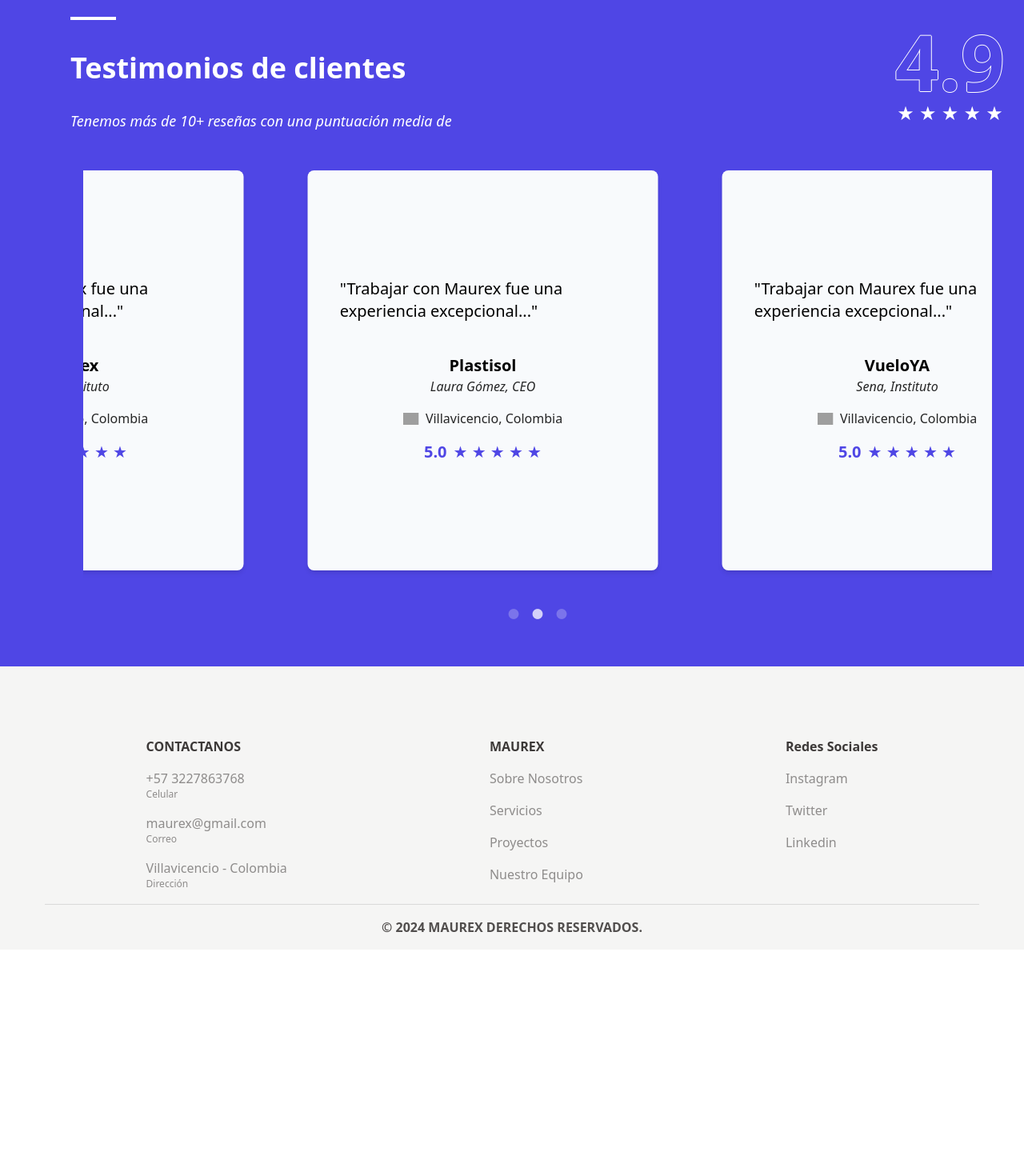
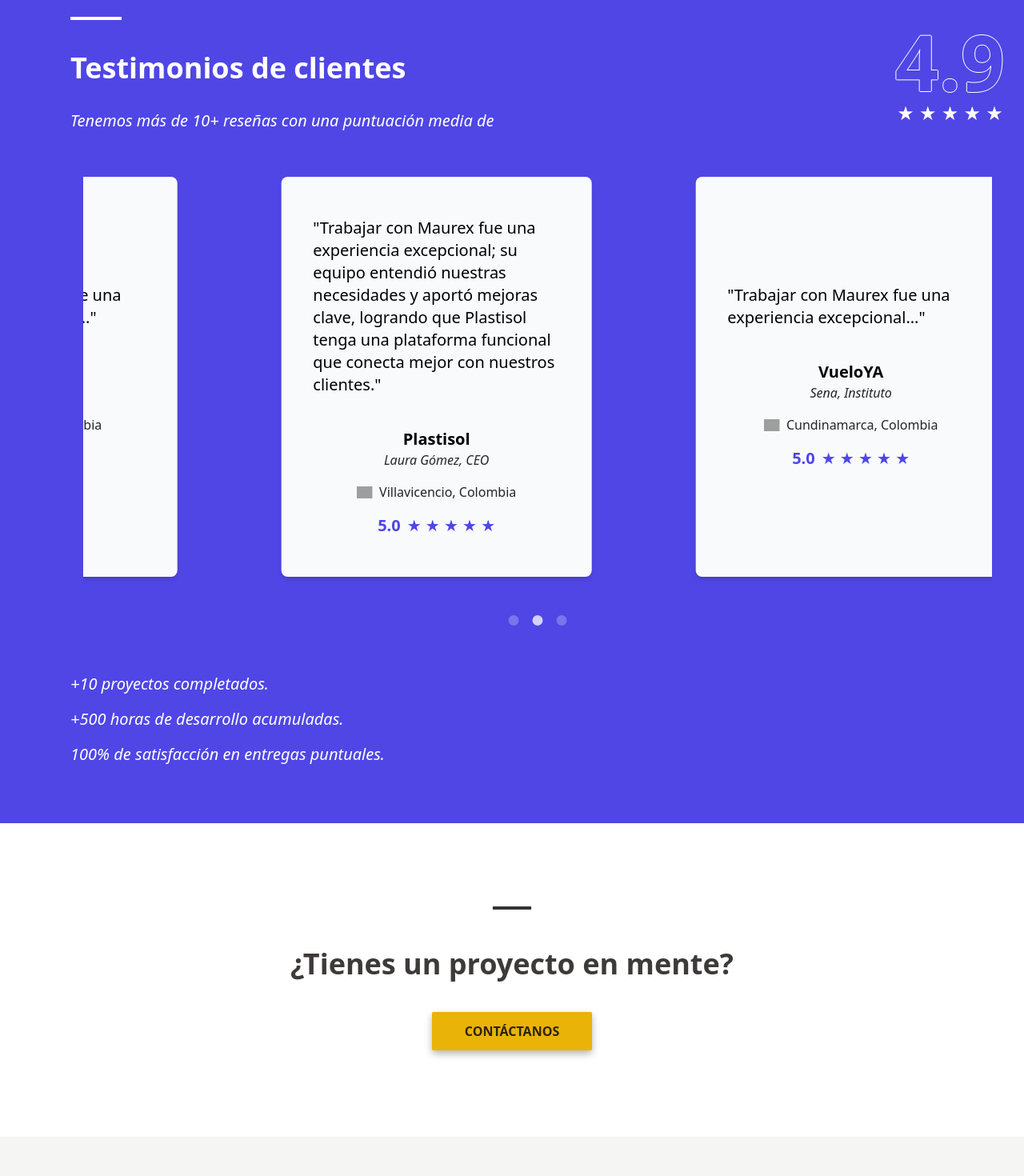
Before and after one commit to Soy-Mauricio/Maurex, a React (Vite) app: page /our-work in a window 1280 px wide. Shown: the part 2580-4050 px from the top of the page at 80% size. Before the commit the page ends 3767 px from the top, so only its background shows below. Built offline with nearby package versions, Linux system fonts and the light colour scheme; grey boxes are pictures that could not be loaded.

Commit message:
Creacion de vista Servicios 1.4

```diff
--- a/src/components/ourWorkSections/Reviews.tsx
+++ b/src/components/ourWorkSections/Reviews.tsx
@@ -14,7 +14,7 @@ interface Reviews {
 
 const reviewsData: Reviews[] = [
     {
-        description: "Trabajar con Maurex fue una experiencia excepcional...",
+        description: "Trabajar con Maurex fue una experiencia excepcional; su equipo entendió nuestras necesidades y aportó mejoras clave, logrando que Plastisol tenga una plataforma funcional que conecta mejor con nuestros clientes.",
         company: "Plastisol",
         user: "Laura Gómez, CEO",
         flag: "/assets/Img/Colombia.png",
@@ -26,7 +26,7 @@ const reviewsData: Reviews[] = [
         company: "VueloYA",
         user: "Sena, Instituto",
         flag: "/assets/Img/Colombia.png",
-        location: "Villavicencio, Colombia",
+        location: "Cundinamarca, Colombia",
         punctuation: "5.0",
     },
     {
@@ -54,11 +54,12 @@ const Reviews: React.FC = () => {
     };
 
     return (
+        <>
             <div className="container mx-auto px-4">
                 <Slider {...settings}>
                     {reviewsData.map((review, index) => (
                         <div key={index} className="px-4 mb-10"> {/* Margen entre cartas */}
-                        <div className="flex flex-col justify-center items-center bg-slate-50 p-10 rounded-lg shadow-md w-[90%] mx-auto h-[500px] ">
+                            <div className="flex flex-col justify-center items-center bg-slate-50 p-10 rounded-lg shadow-md w-[80%] mx-auto h-[500px]">
                                 <p className="text-xl">"{review.description}"</p>
                                 <div className="mt-10 text-center">
                                     <p className="font-semibold text-xl">{review.company}</p>
@@ -77,6 +78,8 @@ const Reviews: React.FC = () => {
                     ))}
                 </Slider>
             </div>
+
+        </>
     );
 };
 
--- /dev/null
+++ b/src/components/ourWorkSections/Trajectory.tsx
@@ -0,0 +1,24 @@
+import React from 'react';
+interface TrajectoryProps {
+    projects: string;
+    hours: string;
+    satisfaction: string;
+}
+
+const Trajectory: React.FC<TrajectoryProps> = ({projects, hours, satisfaction}) => {
+    return (
+        <>
+            <div>
+                <span>{projects}</span>
+            </div>
+            <div className='mt-4'>
+                <span>{hours}</span>
+            </div>
+            <div className='mt-4'>
+                <span>{satisfaction}</span>
+            </div>
+        </>
+    );
+}
+
+export default Trajectory;
--- a/src/pages/Home.tsx
+++ b/src/pages/Home.tsx
@@ -167,7 +167,7 @@ const Home: React.FC = () => {
             <div className='mt-10 flex justify-center ite'>
                 <button className='p-3 rounded-sm shadow-[0_4px_10px_rgba(255,255,255,0.5)] flex items-center justify-center w-[200px] bg-yellow-500 transition ease-in-out delay-150 hover:-translate-y-1 duration-300 will-change-transform'>
                   <a className='font-semibold text-base flex items-center'>
-                    CONTÁCTENOS
+                    CONTÁCTANOS
                   </a>
                 </button>
               </div>
--- a/src/pages/OurWork.tsx
+++ b/src/pages/OurWork.tsx
@@ -5,6 +5,7 @@ import { Link } from 'react-router-dom'
 import HowWork from '../components/ourWorkSections/HowWork';
 import Technologies from '../components/homeSections/Technologies';
 import Reviews from '../components/ourWorkSections/Reviews';
+import Trajectory from '../components/ourWorkSections/Trajectory';
 
 const OurWork: React.FC = () => {
   return (
@@ -105,7 +106,7 @@ const OurWork: React.FC = () => {
                     <hr className='border-t-4 border-white sm:w-[12%] w-[15%] mb-10'/>
                     <h2 className='text-4xl font-bold'>Testimonios de clientes</h2>
                     <div className='mt-8'>
-                      <span className='text-lg italic'>Tenemos más de 10+ reseñas con una puntuación media de</span>
+                      <span className='text-xl italic'>Tenemos más de 10+ reseñas con una puntuación media de</span>
                     </div>
                   </div>
                   <div className='mt-4 sm:mt-0 sm:flex-col flex items-center'>
@@ -114,10 +115,39 @@ const OurWork: React.FC = () => {
                   </div>
                 </div>
 
-                <div className='flex justify-center mt-12 mb-12'>
+                <div className='flex justify-center mt-14 mb-12'>
                   <Reviews/>
                 </div>
 
+                <div className='mt-20 mb-10 text-xl italic text-white'>
+                  <Trajectory
+                    projects="+10 proyectos completados."
+                    hours="+500 horas de desarrollo acumuladas."
+                    satisfaction="100% de satisfacción en entregas puntuales."
+                  />
+                </div>
+
+            </div>
+        </div>
+      </section>
+
+      <section className='h-auto'>
+        <div className='max-w-[1200px] w-full mx-auto h-[auto] p-4 flex justify-center items-center'>
+            <div className='sm:w-[70%] mt-14 mb-14 p-4'>
+              <div className=''>
+                <div className='flex justify-center mb-8'>
+                    <hr className="border-t-4 sm:w-[6%] w-[15%] border-black opacity-80 my-4" />
+                </div>
+                <h2 className='text-2xl sm:text-4xl font-bold text-center text-stone-800 opacity-90'>¿Tienes un proyecto en mente?</h2>
+              </div>
+
+              <div className='mt-10 mb-5 flex justify-center ite'>
+                  <button className='p-3 shadow-[0_4px_10px_rgba(0,0,0,0.3)] rounded-sm flex items-center justify-center w-[200px] bg-yellow-500 transition ease-in-out delay-150 hover:-translate-y-1 duration-300 will-change-transform'>
+                    <a className='font-semibold text-base flex items-center opacity-80'>
+                      CONTÁCTANOS
+                    </a>
+                  </button>
+                </div>
             </div>
         </div>
       </section>
```
Lines whose indentation alone changed are shown as unchanged.
